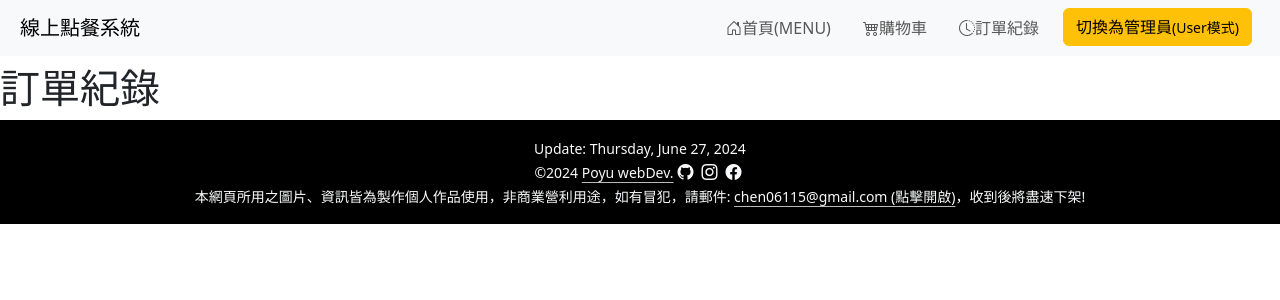
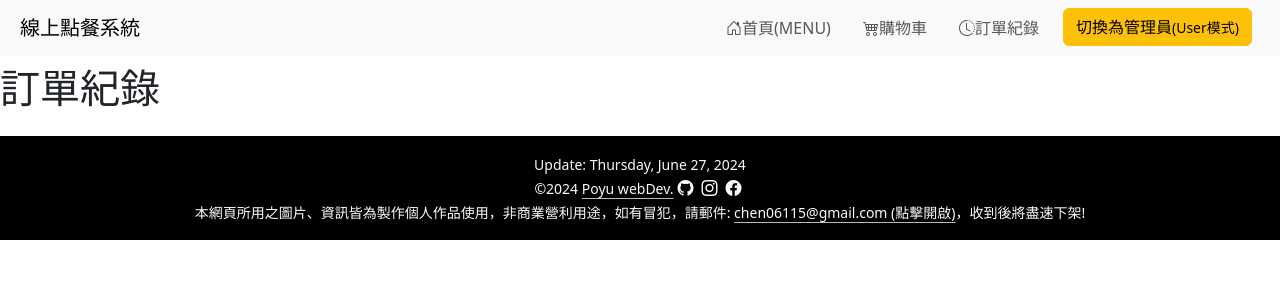
Before and after one commit to poyu105/OrderSystem, a React (Vite) app: page /orders in a window 1280 px wide. Shown: the top 300 px of the page. Built offline with nearby package versions, Linux system fonts and the light colour scheme.

Commit message:
修正margin

```diff
--- a/src/components/Footer.jsx
+++ b/src/components/Footer.jsx
@@ -21,7 +21,7 @@ function Footer() {
     };
 
     return (
-    <footer className="bg-black text-light w-100 text-center position-absolute">
+    <footer className="bg-black text-light w-100 text-center position-absolute mt-3">
     <div className="container my-3">
     <small className="lastModifiedDate text-center">Update: {lastModifiedDate}</small><br/>
     <small>&copy;2024 <a className="text-center link-opacity-75-hover link-light link-offset-2 link-offset-3-hover link-underline-opacity-75" href="https://poyu105.github.io/myweb" target="_blank">Poyu webDev.</a></small>
```
